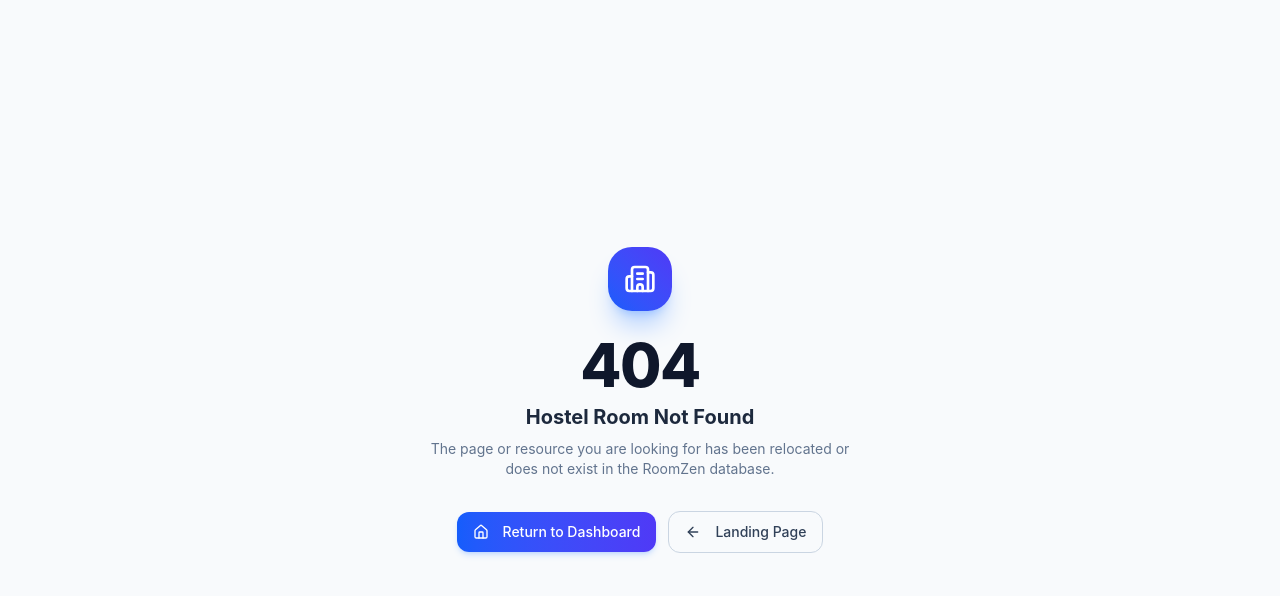
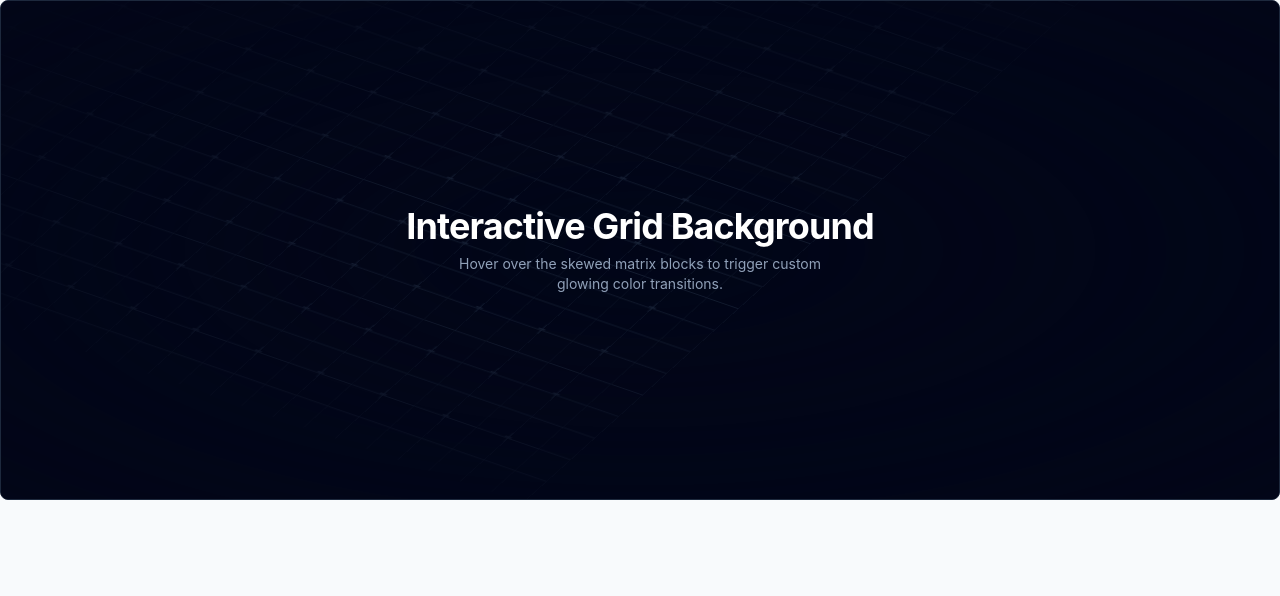
Before and after one commit to adhithyapandiri-a11y/SyntaxSquad, a Next.js app: page /boxes-demo in a window 1280 px wide. Before the commit this address had no page. Shown: the top 596 px of the page. Built offline with nearby package versions, Linux system fonts and the light colour scheme.

Commit message:
feat: add lightweight BackgroundBoxes component and demo

```diff
--- /dev/null
+++ b/app/boxes-demo/page.tsx
@@ -0,0 +1,22 @@
+"use client";
+
+import React from "react";
+import { Boxes } from "@/components/ui/background-boxes";
+import { cn } from "@/lib/utils";
+
+export default function BackgroundBoxesDemo() {
+  return (
+    <div className="h-[500px] relative w-full overflow-hidden bg-slate-950 flex flex-col items-center justify-center rounded-lg border border-slate-800">
+      <div className="absolute inset-0 w-full h-full bg-slate-950 z-20 [mask-image:radial-gradient(transparent,white)] pointer-events-none" />
+
+      <Boxes />
+
+      <h1 className={cn("md:text-4xl text-xl text-white relative z-20 font-bold tracking-tight text-center")}>
+        Interactive Grid Background
+      </h1>
+      <p className="text-center mt-2 text-slate-400 relative z-20 text-sm max-w-md mx-auto px-4">
+        Hover over the skewed matrix blocks to trigger custom glowing color transitions.
+      </p>
+    </div>
+  );
+}
--- /dev/null
+++ b/components/ui/background-boxes.tsx
@@ -0,0 +1,90 @@
+"use client";
+import React from "react";
+import { motion } from "framer-motion";
+import { cn } from "@/lib/utils";
+
+export interface BackgroundBoxesProps extends React.HTMLAttributes<HTMLDivElement> {
+  className?: string;
+  rowsCount?: number;
+  colsCount?: number;
+}
+
+export const BoxesCore = ({
+  className,
+  rowsCount = 50,
+  colsCount = 30,
+  ...rest
+}: BackgroundBoxesProps) => {
+  const rows = React.useMemo(() => new Array(rowsCount).fill(1), [rowsCount]);
+  const cols = React.useMemo(() => new Array(colsCount).fill(1), [colsCount]);
+
+  const colors = [
+    "#38bdf8", // sky-400
+    "#f472b6", // pink-400
+    "#4ade80", // green-400
+    "#facc15", // yellow-400
+    "#f87171", // red-400
+    "#c084fc", // purple-400
+    "#60a5fa", // blue-400
+    "#818cf8", // indigo-400
+    "#a78bfa", // violet-400
+  ];
+
+  const getRandomColor = () => {
+    return colors[Math.floor(Math.random() * colors.length)];
+  };
+
+  return (
+    <div
+      style={{
+        transform: `translate(-40%,-60%) skewX(-48deg) skewY(14deg) scale(0.675) rotate(0deg) translateZ(0)`,
+      }}
+      className={cn(
+        "absolute left-1/4 p-4 -top-1/4 flex -translate-x-1/2 -translate-y-1/2 w-full h-full z-0 pointer-events-auto",
+        className
+      )}
+      {...rest}
+    >
+      {rows.map((_, i) => (
+        <motion.div
+          key={`row-${i}`}
+          className="w-16 h-8 border-l border-slate-700/40 relative"
+        >
+          {cols.map((_, j) => (
+            <motion.div
+              whileHover={{
+                backgroundColor: getRandomColor(),
+                transition: { duration: 0 },
+              }}
+              animate={{
+                transition: { duration: 2 },
+              }}
+              key={`col-${j}`}
+              className="w-16 h-8 border-r border-t border-slate-700/40 relative transition-colors duration-500"
+            >
+              {j % 2 === 0 && i % 2 === 0 ? (
+                <svg
+                  xmlns="http://www.w3.org/2000/svg"
+                  fill="none"
+                  viewBox="0 0 24 24"
+                  strokeWidth="1.5"
+                  stroke="currentColor"
+                  className="absolute h-6 w-6 -top-[14px] -left-[14px] text-slate-700/50 pointer-events-none"
+                >
+                  <path
+                    strokeLinecap="round"
+                    strokeLinejoin="round"
+                    d="M12 6v12m6-6H6"
+                  />
+                </svg>
+              ) : null}
+            </motion.div>
+          ))}
+        </motion.div>
+      ))}
+    </div>
+  );
+};
+
+export const Boxes = React.memo(BoxesCore);
+export default Boxes;
```
